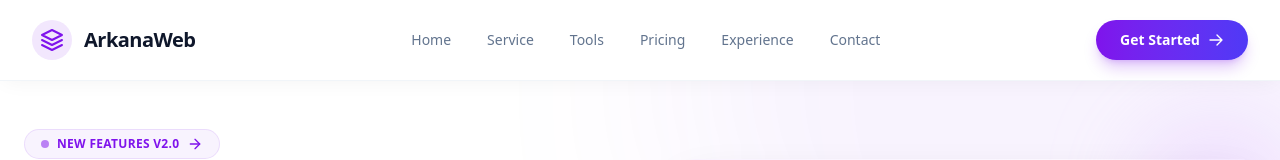
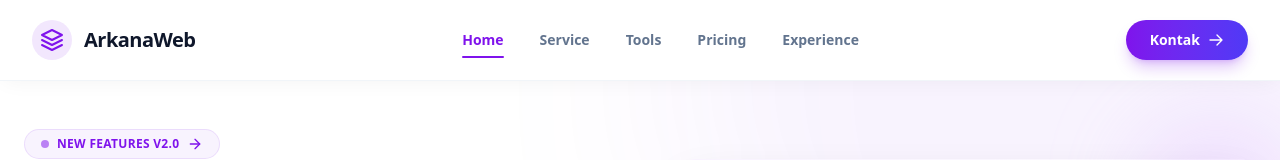
Before and after one commit to ArleyxaSyarif/arkanaweb, a Next.js app: page / in a window 1280 px wide. Shown: the top 160 px of the page. Built offline with nearby package versions, Linux system fonts and the light colour scheme.

Commit message:
update lsp

```diff
--- a/app/components/Navbar.tsx
+++ b/app/components/Navbar.tsx
@@ -2,9 +2,48 @@
 
 import React, { useState } from 'react';
 import Link from 'next/link';
+import { motion, AnimatePresence, Variants } from 'framer-motion';
+import { usePathname } from 'next/navigation';
 
 export default function Navbar() {
     const [isMobileMenuOpen, setIsMobileMenuOpen] = useState(false);
+    const pathname = usePathname();
+
+    const menuVariants: Variants = {
+        closed: {
+            opacity: 0,
+            height: 0,
+            transition: {
+                duration: 0.3,
+                ease: 'easeInOut',
+            }
+        },
+        open: {
+            opacity: 1,
+            height: 'auto',
+            transition: {
+                duration: 0.3,
+                ease: 'easeInOut',
+                staggerChildren: 0.05,
+                delayChildren: 0.1
+            }
+        }
+    };
+
+    const itemVariants: Variants = {
+        closed: { opacity: 0, x: -20 },
+        open: { opacity: 1, x: 0 }
+    };
+
+    const navLinks = [
+        { name: 'Home', href: '/' },
+        { name: 'Service', href: '/service' },
+        { name: 'Tools', href: '/tools' },
+        { name: 'Pricing', href: '/pricing' },
+        { name: 'Experience', href: '/experince' },
+    ];
+
+    const isLinkActive = (href: string) => pathname === href;
 
     return (
         <header className="sticky top-0 z-50 w-full bg-white backdrop-blur-sm shadow-[0_4px_20px_-4px_rgba(0,0,0,0.05)] border-b border-slate-100">
@@ -25,54 +64,109 @@ export default function Navbar() {
 
                     {/* Center: Navigation Links */}
                     <nav className="hidden md:flex items-center gap-1">
-                        <Link className="px-4 py-2 text-sm font-medium text-slate-500 hover:text-[#7f13ec] transition-colors" href="/">Home</Link>
-                        <Link className="px-4 py-2 text-sm font-medium text-slate-500 hover:text-[#7f13ec] transition-colors" href="/service">Service</Link>
-                        <Link className="px-4 py-2 text-sm font-medium text-slate-500 hover:text-[#7f13ec] transition-colors" href="/tools">Tools</Link>
-                        <Link className="px-4 py-2 text-sm font-medium text-slate-500 hover:text-[#7f13ec] transition-colors" href="/pricing">Pricing</Link>
-                        <Link className="px-4 py-2 text-sm font-medium text-slate-500 hover:text-[#7f13ec] transition-colors" href="/experince">Experience</Link>
-                        <Link className="px-4 py-2 text-sm font-medium text-slate-500 hover:text-[#7f13ec] transition-colors" href="/contact">Contact</Link>
+                        {navLinks.map((link) => (
+                            <Link
+                                key={link.href}
+                                className={`px-4 py-2 text-sm font-semibold transition-all duration-300 relative group ${isLinkActive(link.href)
+                                        ? 'text-[#7f13ec]'
+                                        : 'text-slate-500 hover:text-[#7f13ec]'
+                                    }`}
+                                href={link.href}
+                            >
+                                {link.name}
+                                {isLinkActive(link.href) && (
+                                    <motion.div
+                                        layoutId="activeNav"
+                                        className="absolute bottom-0 left-4 right-4 h-0.5 bg-[#7f13ec] rounded-full"
+                                        transition={{ type: "spring", stiffness: 380, damping: 30 }}
+                                    />
+                                )}
+                            </Link>
+                        ))}
                     </nav>
 
                     {/* Right: Actions */}
                     <div className="flex items-center gap-4">
-                        {/* Login Button */}
-
                         {/* Get Started CTA */}
-                        {/* Vibrant purple-to-indigo gradient */}
                         <button className="hidden md:inline-flex relative items-center justify-center overflow-hidden rounded-full bg-gradient-to-r from-[#7f13ec] to-indigo-600 px-6 py-2.5 text-sm font-bold text-white shadow-lg shadow-[#7f13ec]/25 transition-all duration-300 hover:shadow-[#7f13ec]/40 hover:scale-[1.02] active:scale-[0.98]">
                             <span className="relative flex items-center gap-2">
-                                Get Started
-                                {/* Arrow Icon */}
+                                Kontak
                                 <svg xmlns="http://www.w3.org/2000/svg" fill="none" viewBox="0 0 24 24" strokeWidth={2} stroke="currentColor" className="w-4 h-4">
                                     <path strokeLinecap="round" strokeLinejoin="round" d="M13.5 4.5 21 12m0 0-7.5 7.5M21 12H3" />
                                 </svg>
                             </span>
                         </button>
-                        {/* Mobile Menu Button (Visible on small screens) */}
+
+                        {/* Mobile Menu Button */}
                         <button
-                            className="md:hidden p-2 text-slate-500 hover:text-[#7f13ec] transition-colors"
+                            className="md:hidden p-2 text-slate-500 hover:text-[#7f13ec] transition-colors relative h-10 w-10 flex items-center justify-center"
                             onClick={() => setIsMobileMenuOpen(!isMobileMenuOpen)}
                         >
-                            <svg xmlns="http://www.w3.org/2000/svg" fill="none" viewBox="0 0 24 24" strokeWidth={1.5} stroke="currentColor" className="w-6 h-6">
-                                <path strokeLinecap="round" strokeLinejoin="round" d="M3.75 6.75h16.5M3.75 12h16.5m-16.5 5.25h16.5" />
-                            </svg>
+                            <div className="relative w-6 h-6">
+                                <motion.span
+                                    animate={isMobileMenuOpen ? { rotate: 45, y: 0 } : { rotate: 0, y: -6 }}
+                                    className="absolute inset-0 m-auto block h-0.5 w-6 bg-current transition-transform"
+                                />
+                                <motion.span
+                                    animate={isMobileMenuOpen ? { opacity: 0 } : { opacity: 1 }}
+                                    className="absolute inset-0 m-auto block h-0.5 w-6 bg-current transition-opacity"
+                                />
+                                <motion.span
+                                    animate={isMobileMenuOpen ? { rotate: -45, y: 0 } : { rotate: 0, y: 6 }}
+                                    className="absolute inset-0 m-auto block h-0.5 w-6 bg-current transition-transform"
+                                />
+                            </div>
                         </button>
                     </div>
                 </div>
             </div>
 
             {/* Mobile Menu */}
-            {isMobileMenuOpen && (
-                <div className="md:hidden border-t border-slate-100 bg-white">
-                    <div className="px-4 py-4 space-y-2 flex flex-col">
-                        <Link className="px-4 py-2 text-sm font-medium text-slate-500 hover:text-[#7f13ec] transition-colors" href="/" onClick={() => setIsMobileMenuOpen(false)}>Home</Link>
-                        <Link className="px-4 py-2 text-sm font-medium text-slate-500 hover:text-[#7f13ec] transition-colors" href="/service" onClick={() => setIsMobileMenuOpen(false)}>Service</Link>
-                        <Link className="px-4 py-2 text-sm font-medium text-slate-500 hover:text-[#7f13ec] transition-colors" href="/tools" onClick={() => setIsMobileMenuOpen(false)}>Tools</Link>
-                        <Link className="px-4 py-2 text-sm font-medium text-slate-500 hover:text-[#7f13ec] transition-colors" href="/pricing" onClick={() => setIsMobileMenuOpen(false)}>Pricing</Link>
-                        <Link className="px-4 py-2 text-sm font-medium text-slate-500 hover:text-[#7f13ec] transition-colors" href="/contact" onClick={() => setIsMobileMenuOpen(false)}>Contact</Link>
-                    </div>
-                </div>
-            )}
+            <AnimatePresence>
+                {isMobileMenuOpen && (
+                    <motion.div
+                        initial="closed"
+                        animate="open"
+                        exit="closed"
+                        variants={menuVariants}
+                        className="md:hidden border-t border-slate-100 bg-white overflow-hidden"
+                    >
+                        <div className="px-4 py-6 space-y-1 flex flex-col">
+                            {[...navLinks, { name: 'Contact', href: '/contact' }].map((link) => (
+                                <motion.div key={link.href} variants={itemVariants}>
+                                    <Link
+                                        className={`px-4 py-3 text-base font-semibold block transition-colors rounded-xl ${isLinkActive(link.href)
+                                                ? 'text-[#7f13ec] bg-[#7f13ec]/5'
+                                                : 'text-slate-600 hover:text-[#7f13ec] hover:bg-slate-50'
+                                            }`}
+                                        href={link.href}
+                                        onClick={() => setIsMobileMenuOpen(false)}
+                                    >
+                                        <div className="flex items-center justify-between">
+                                            {link.name}
+                                            {isLinkActive(link.href) && (
+                                                <motion.div
+                                                    initial={{ scale: 0 }}
+                                                    animate={{ scale: 1 }}
+                                                    className="size-1.5 rounded-full bg-[#7f13ec]"
+                                                />
+                                            )}
+                                        </div>
+                                    </Link>
+                                </motion.div>
+                            ))}
+                            <motion.div variants={itemVariants} className="pt-4 px-2">
+                                <button className="w-full relative flex items-center justify-center gap-2 overflow-hidden rounded-xl bg-gradient-to-r from-[#7f13ec] to-indigo-600 px-6 py-4 text-base font-bold text-white shadow-lg shadow-[#7f13ec]/25 transition-all duration-300">
+                                    Kontak Kami
+                                    <svg xmlns="http://www.w3.org/2000/svg" fill="none" viewBox="0 0 24 24" strokeWidth={2} stroke="currentColor" className="w-5 h-5">
+                                        <path strokeLinecap="round" strokeLinejoin="round" d="M13.5 4.5 21 12m0 0-7.5 7.5M21 12H3" />
+                                    </svg>
+                                </button>
+                            </motion.div>
+                        </div>
+                    </motion.div>
+                )}
+            </AnimatePresence>
         </header>
     );
 }
```
Also changed, not shown: public/img/lsp.png.
